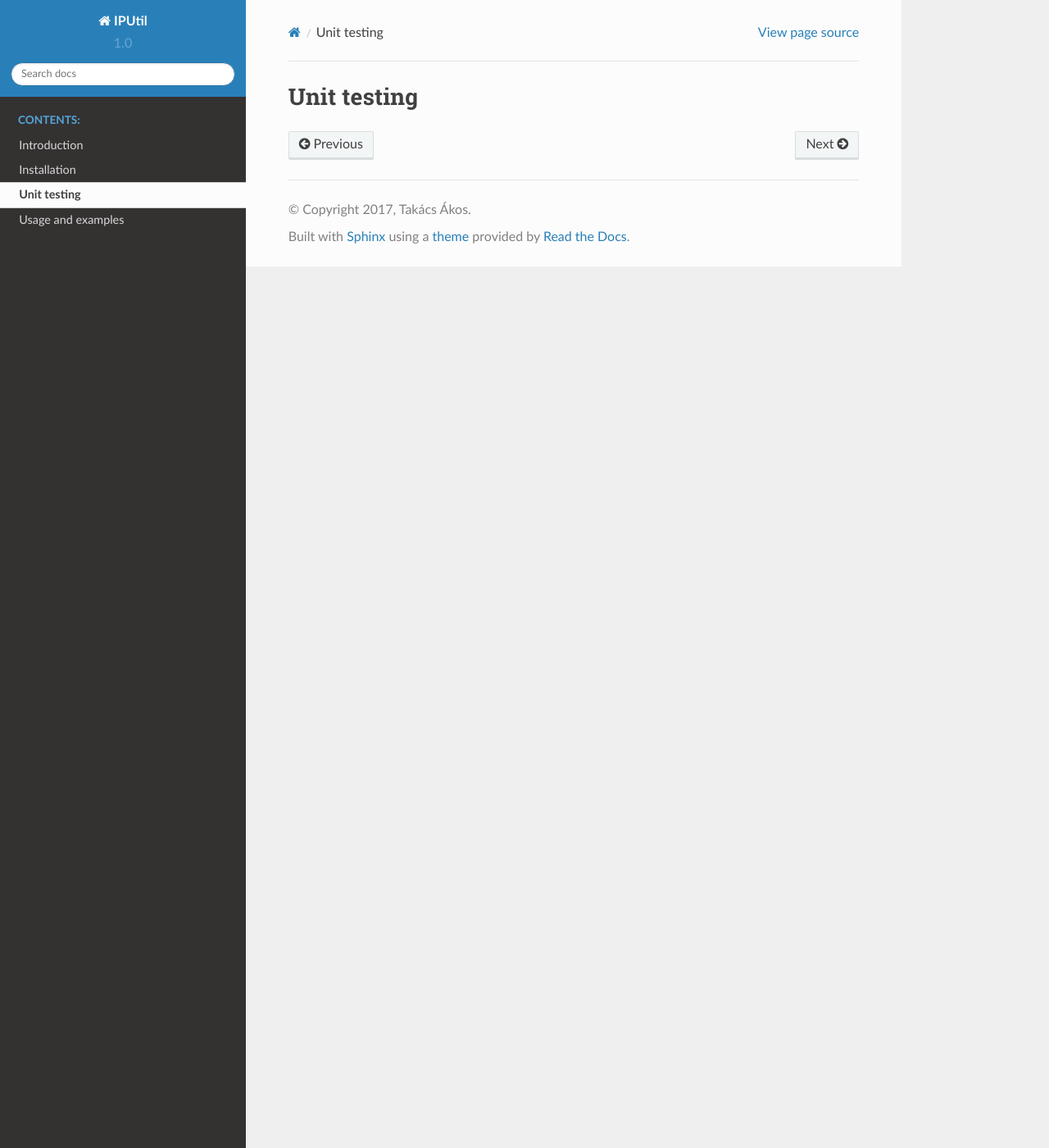
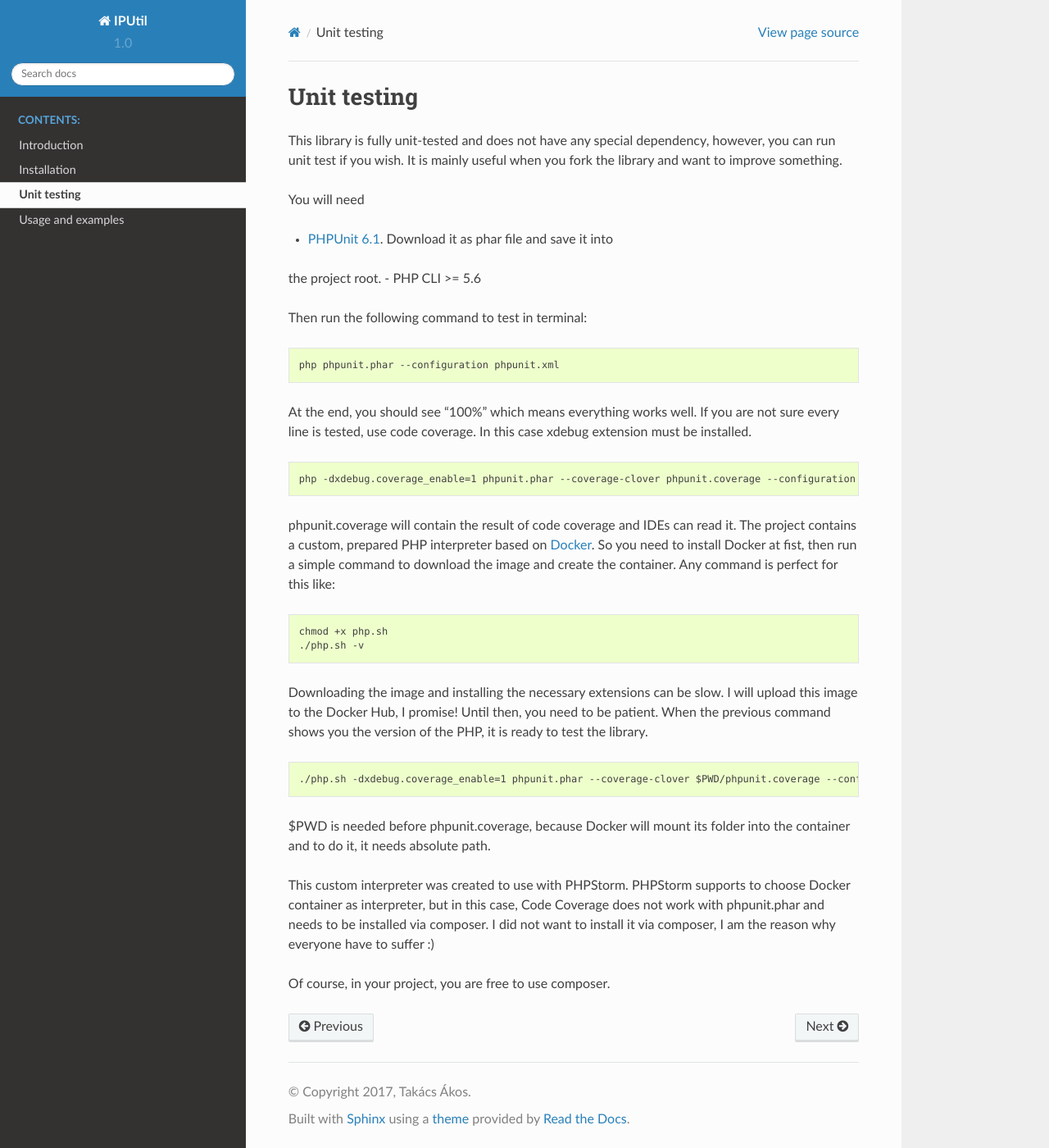
Before and after one commit to rimelek/iputil, a Sphinx documentation site: the page built from docs/testing.rst, in a window 1280 px wide and 1400 px high. Shown: the whole window at 82% size. Built offline with Sphinx 7.4.7 and the Read the Docs theme 2.0.0, drawn with Linux system fonts in a browser that asks for light colours.

Commit message:
intro, installation and testing are in the documentation

```diff
--- a/docs/testing.rst
+++ b/docs/testing.rst
@@ -1,2 +1,53 @@
+.. _testing:
+
 Unit testing
 ============
+
+This library is fully unit-tested and does not have any special dependency, however, you can
+run unit test if you wish. It is mainly useful when you fork the library and want to improve something.
+
+You will need
+
+- `PHPUnit 6.1 <https://phpunit.de/>`_. Download it as phar file and save it into
+the project root.
+- PHP CLI >= 5.6
+
+Then run the following command to test in terminal:
+
+.. code-block:: none
+
+    php phpunit.phar --configuration phpunit.xml
+
+At the end, you should see "100%" which means everything works well. If you are not sure every
+line is tested, use code coverage. In this case xdebug extension must be installed.
+
+.. code-block:: none
+
+    php -dxdebug.coverage_enable=1 phpunit.phar --coverage-clover phpunit.coverage --configuration phpunit.xml
+
+phpunit.coverage will contain the result of code coverage and IDEs can read it. The project contains
+a custom, prepared PHP interpreter based on `Docker <https://www.docker.com/>`_. So you need to install
+Docker at fist, then run a simple command to download the image and create the container. Any command is perfect
+for this like:
+
+.. code-block:: none
+
+    chmod +x php.sh
+    ./php.sh -v
+
+Downloading the image and installing the necessary extensions can be slow. I will upload this image to the
+Docker Hub, I promise! Until then, you need to be patient. When the previous command shows you the version of the
+PHP, it is ready to test the library.
+
+.. code-block:: none
+
+    ./php.sh -dxdebug.coverage_enable=1 phpunit.phar --coverage-clover $PWD/phpunit.coverage --configuration phpunit.xml
+
+$PWD is needed before phpunit.coverage, because Docker will mount its folder into the container and to do it,
+it needs absolute path.
+
+This custom interpreter was created to use with PHPStorm. PHPStorm supports to choose Docker container as
+interpreter, but in this case, Code Coverage does not work with phpunit.phar and needs to be installed via composer.
+I did not want to install it via composer, I am the reason why everyone have to suffer :)
+
+Of course, in your project, you are free to use composer.
```
Also changed, not shown: docs/install.rst (+9 -0 lines), docs/intro.rst (+11 -1 lines).
